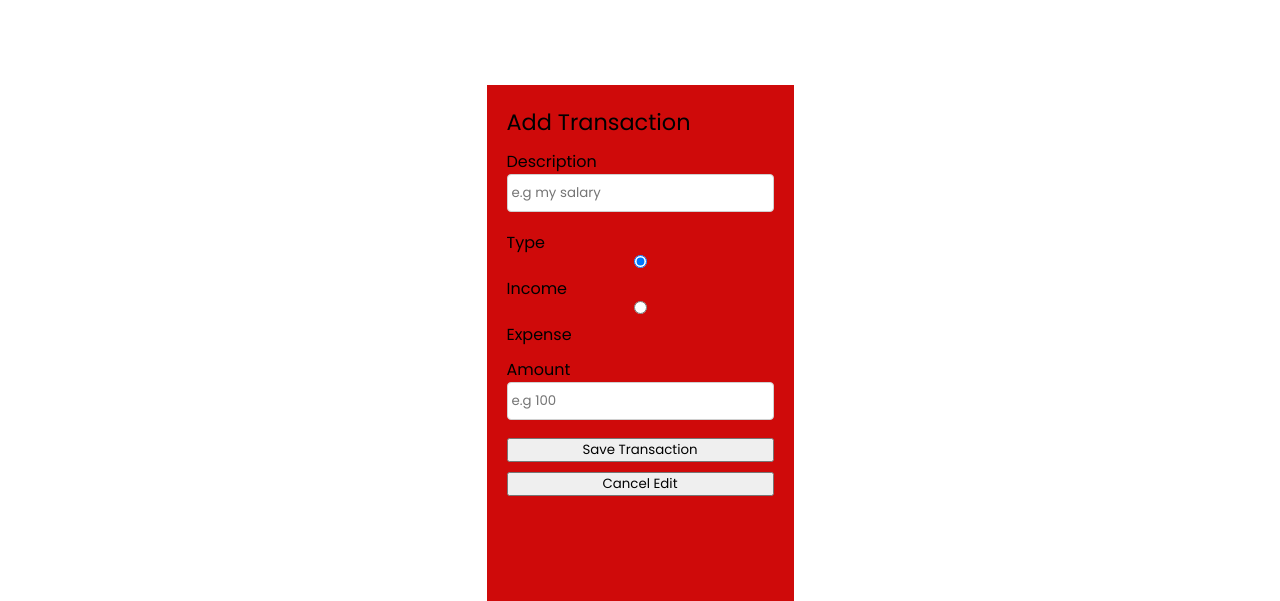
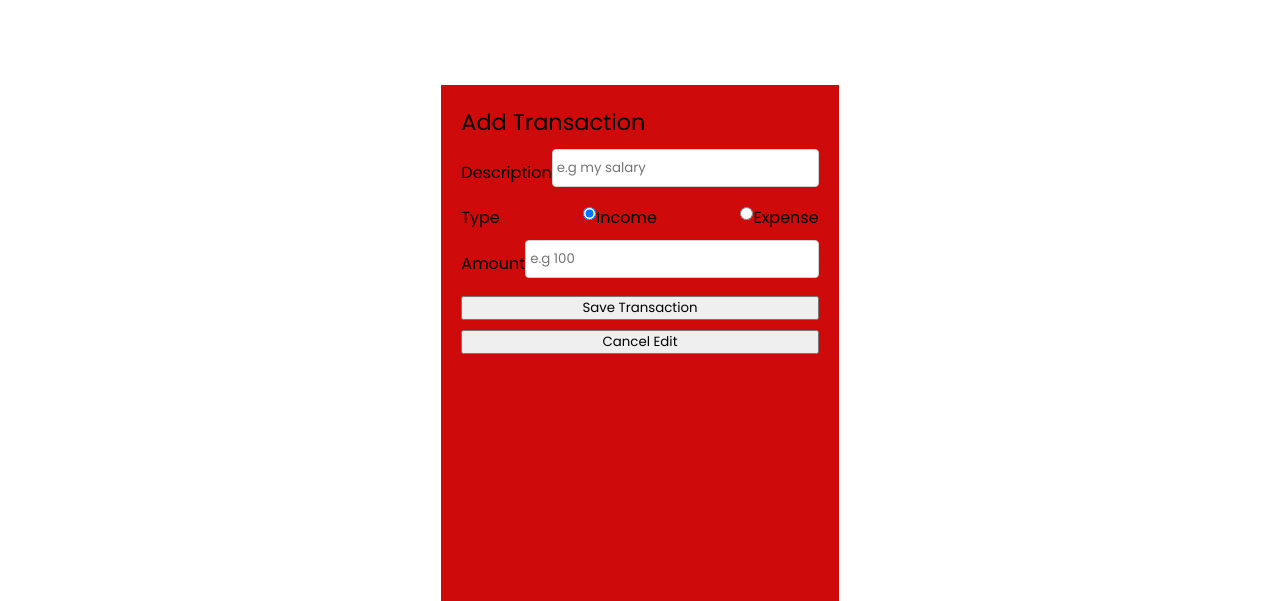
Before and after one commit to SKopoloza895/team-A_ExpenseTracker, a plain HTML site: page index.html in a window 1280 px wide. Shown: the part 199-800 px from the top of the page. Drawn offline with Linux system fonts and the light colour scheme.

Commit message:
form-control and raido for centre and flex in CSS

```diff
--- a/style.css
+++ b/style.css
@@ -66,6 +66,16 @@ label,input{
 }
 input{
   padding: 5px 10px;
+}
+/* FORM-CONTROL AND RAIDO */
+.form-control{
+  display: flex;
+  justify-content: space-between;
+  align-items: center;
+}
+.radio{
+  display: flex;
+  align-items: center
 }
 
 h1{
```
